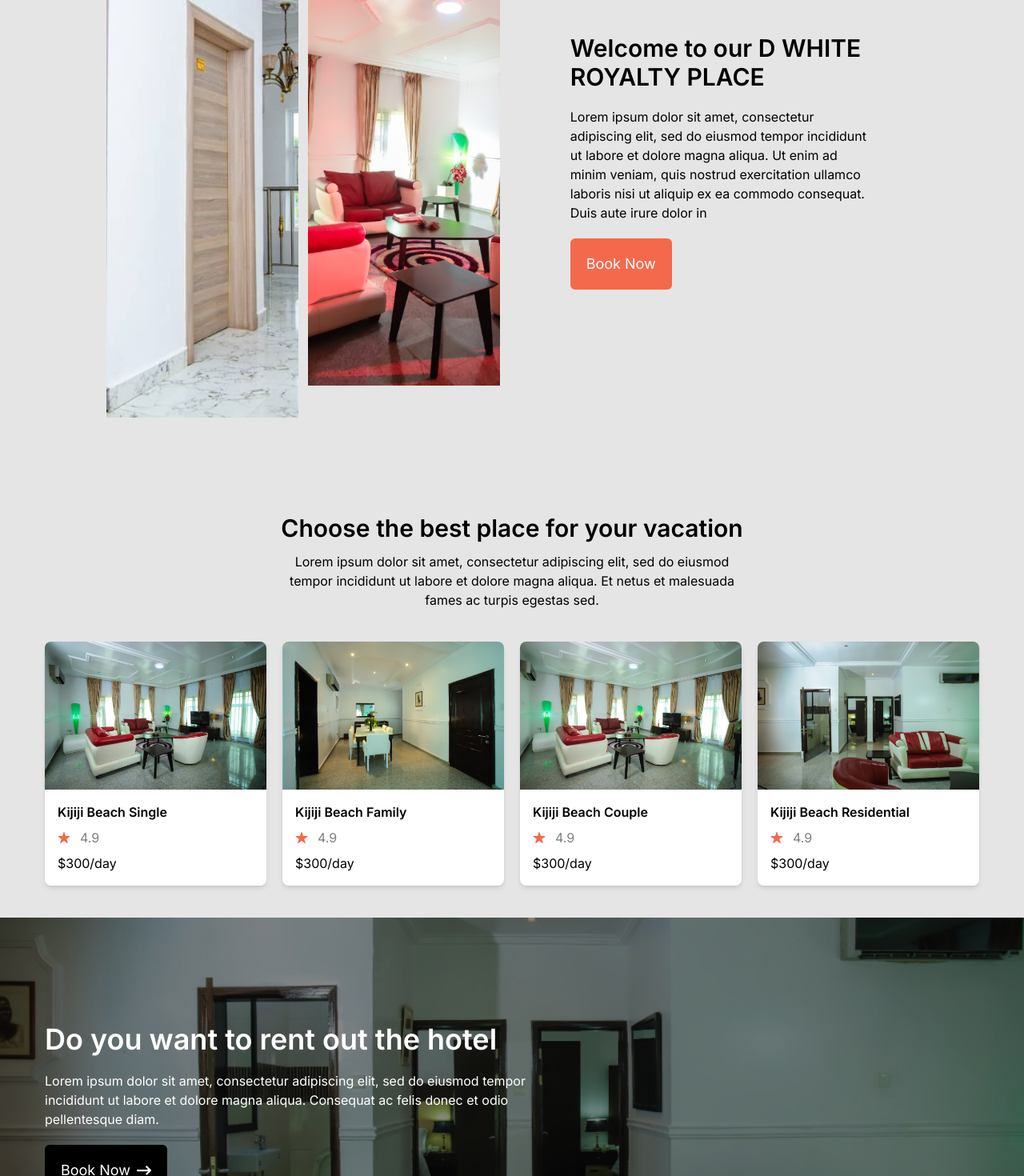
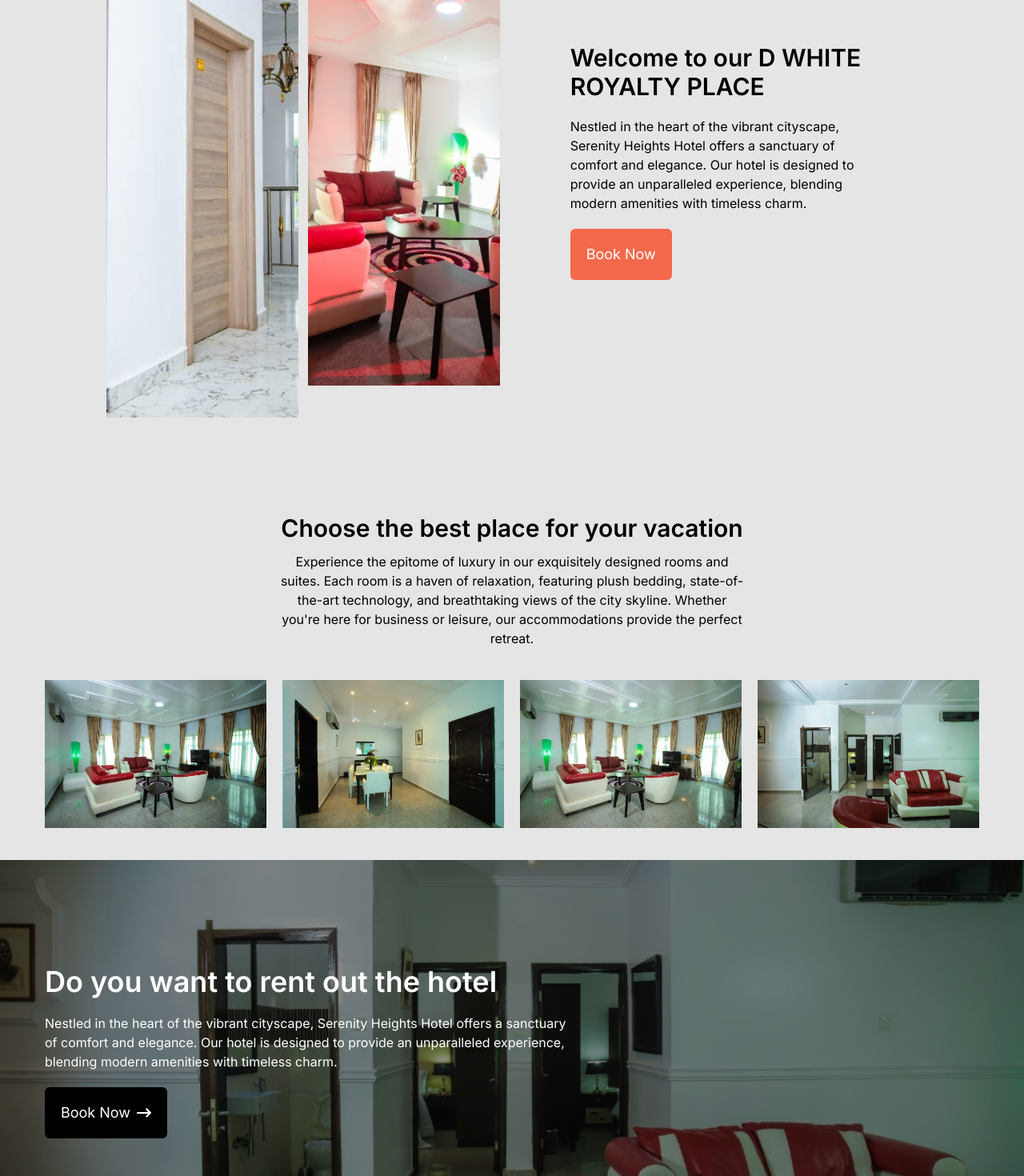
Before and after one commit to mercyharbo/de-hotel, a Next.js app: page / in a window 1280 px wide. Shown: the part 1000-2470 px from the top of the page at 80% size. Built offline with nearby package versions, Linux system fonts and the light colour scheme.

Commit message:
Made changes

```diff
--- a/src/app/component/Card.js
+++ /dev/null
@@ -1,26 +0,0 @@
-import Image from 'next/image'
-import { IoStar } from 'react-icons/io5'
-
-const Card = ({ name, imageUrl, rating, price }) => {
-  return (
-    <div className='flex flex-col w-full rounded-lg shadow-md '>
-      <Image
-        src={imageUrl}
-        alt={name}
-        width={400}
-        height={300}
-        className='object-cover object-center w-full rounded-t-lg'
-      />
-      <div className='p-4 flex flex-col justify-start items-start gap-2 bg-white rounded-b-lg'>
-        <h3 className='text-base font-semibold'>{name}</h3>
-        <div className='flex items-center gap-3'>
-          <IoStar className='text-orange' />
-          <span className='text-[grey]'>{rating}</span>
-        </div>
-        <span className=''>{price}</span>
-      </div>
-    </div>
-  )
-}
-
-export default Card
--- a/src/app/page.js
+++ b/src/app/page.js
@@ -129,7 +129,7 @@ export default function Home() {
             <h1 className='heading uppercase font-bold text-6xl laptop:text-8xl'>
               D WHITE ROYALTY PLACE
             </h1>
-            <p className='paragraph text-xl large_laptop:text-base laptop:text-2xl'>
+            <p className='paragraph text-xl desktop:text-2xl large_laptop:text-base laptop:text-2xl'>
               Book your stay and enjoy luxury redefined at the most affordable
               rates
             </p>
@@ -163,10 +163,10 @@ export default function Home() {
             Welcome to our D WHITE ROYALTY PLACE
           </h3>
           <p className='laptop:text-base tablet:text-lg mobile:text-base small_mobile:text-base'>
-            Lorem ipsum dolor sit amet, consectetur adipiscing elit, sed do
-            eiusmod tempor incididunt ut labore et dolore magna aliqua. Ut enim
-            ad minim veniam, quis nostrud exercitation ullamco laboris nisi ut
-            aliquip ex ea commodo consequat. Duis aute irure dolor in
+            Nestled in the heart of the vibrant cityscape, Serenity Heights
+            Hotel offers a sanctuary of comfort and elegance. Our hotel is
+            designed to provide an unparalleled experience, blending modern
+            amenities with timeless charm.
           </p>
           <button className='bg-orange h-16 rounded-md text-white px-5 text-lg'>
             Book Now
@@ -180,20 +180,23 @@ export default function Home() {
             Choose the best place for your vacation
           </h4>
           <p className=''>
-            Lorem ipsum dolor sit amet, consectetur adipiscing elit, sed do
-            eiusmod tempor incididunt ut labore et dolore magna aliqua. Et netus
-            et malesuada fames ac turpis egestas sed.
+            Experience the epitome of luxury in our exquisitely designed rooms
+            and suites. Each room is a haven of relaxation, featuring plush
+            bedding, state-of-the-art technology, and breathtaking views of the
+            city skyline. Whether you're here for business or leisure, our
+            accommodations provide the perfect retreat.
           </p>
         </div>
 
         <div className='grid gap-5 desktop:w-[80%] desktop:grid-cols-4 large_laptop:w-[90%] large_laptop:grid-cols-4 laptop:w-full laptop:grid-cols-4 tablet:w-full tablet:grid-cols-2 mobile:w-full mobile:grid-cols-1'>
           {roomsCard.map((item) => (
-            <Card
+            <Image
               key={item.id}
-              name={item.name}
-              imageUrl={item.imageUrl}
-              rating={item.rating}
-              price={item.price}
+              src={item.imageUrl}
+              alt={item.name}
+              width={400}
+              height={300}
+              className='object-cover object-center w-full'
             />
           ))}
         </div>
@@ -213,9 +216,10 @@ export default function Home() {
               Do you want to rent out the hotel{' '}
             </h1>
             <p className='lg:text-xl text-base'>
-              Lorem ipsum dolor sit amet, consectetur adipiscing elit, sed do
-              eiusmod tempor incididunt ut labore et dolore magna aliqua.
-              Consequat ac felis donec et odio pellentesque diam.
+              Nestled in the heart of the vibrant cityscape, Serenity Heights
+              Hotel offers a sanctuary of comfort and elegance. Our hotel is
+              designed to provide an unparalleled experience, blending modern
+              amenities with timeless charm.
             </p>
             <button className='bg-black h-16 rounded-md text-white px-5 text-lg flex items-center gap-2'>
               Book Now <FaArrowRightLong />
```
